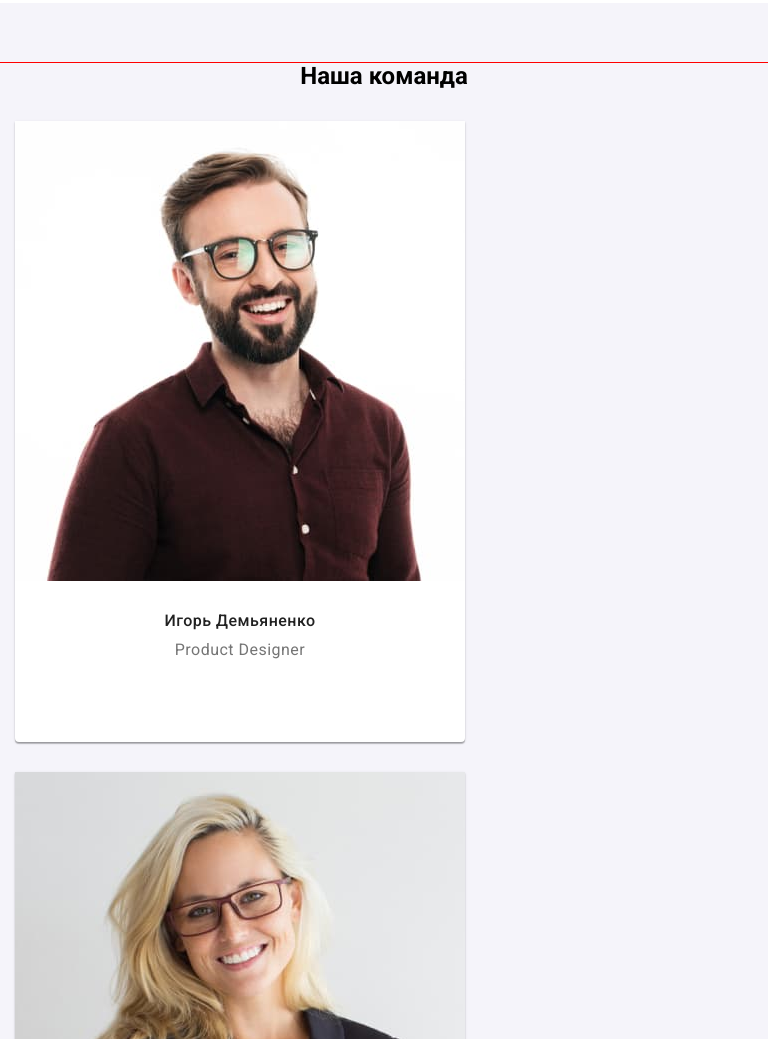
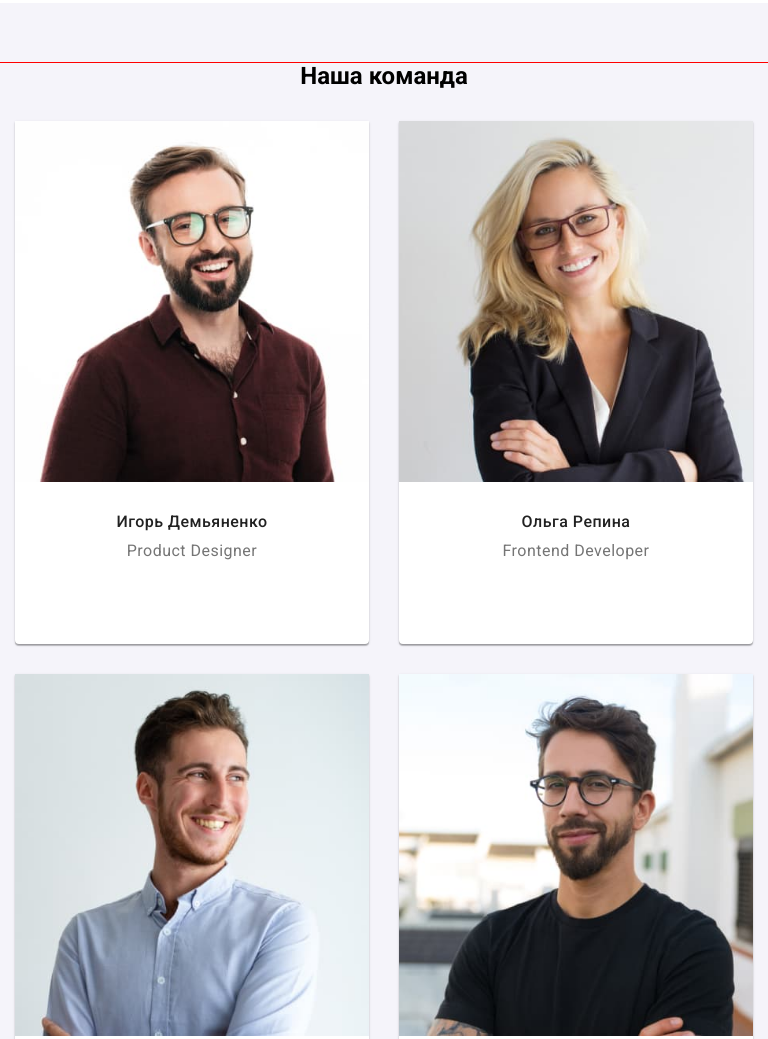
Before and after one commit to AKutusenko/goit-markup-hw-08, a plain HTML site: page index.html in a window 768 px wide. Shown: the part 1100-2139 px from the top of the page. Drawn offline with nearby package versions, Linux system fonts and the light colour scheme.

Commit message:
Стили команды

```diff
--- a/sass/layout/_team.scss
+++ b/sass/layout/_team.scss
@@ -73,6 +73,8 @@
     &:nth-child(odd) {
       margin-right: 30px;
     }
+
+    flex-basis: calc(100% / 2 - 15px);
   }
 }
 
```
Also changed, not shown: css/main.css, css/main.min.css, 2 other files.
